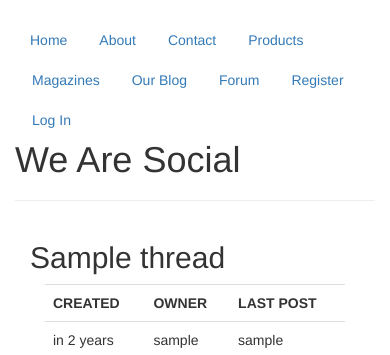
After one commit to caananay/we_are_social, a Django app: template templates/forum/thread.html in a window 390 px wide; the page is wider, and only the part inside the window is pictured. The commit adds this page. Shown: the top 355 px of that part. Run offline with Django 3.2, Linux system fonts and the light colour scheme; the template is opened without the code that fills it: most values are stand-ins (such as "Sample title", 1, 10 or a date in 2020); parts of the project's set-up code (start-up, migrations or seed data) failed here and were passed over; some libraries are stand-ins or nearby versions.

Commit message:
added forum

```diff
--- a/templates/base.html
+++ b/templates/base.html
@@ -8,8 +8,9 @@
     <meta name="description" content="">
     <meta name="author" content="">
     <link rel="stylesheet" href="https://cdnjs.cloudflare.com/ajax/libs/bootswatch/3.3.6/cerulean/bootstrap.min.css">
-{#    <link rel="stylesheet" href="{% static "css/style.css" %}">#}
-{#    <!-- script references -->#}
+    <link rel="stylesheet" href="{% static "css/blog.css" %}">
+    <link rel="stylesheet" href="{% static "css/font-awesome-4.7.0/css/font-awesome.css" %}">
+    <!-- script references -->
     <script src="https://cdnjs.cloudflare.com/ajax/libs/jquery/3.2.1/jquery.min.js"></script>
     <script src="https://cdnjs.cloudflare.com/ajax/libs/twitter-bootstrap/3.3.7/js/bootstrap.min.js">
 </script>
@@ -24,6 +25,8 @@
            <li><a href="#">Contact</a></li>
             <li><a href ="/products/">Products</a></li>
             <li><a href="/magazines/">Magazines</a></li>
+            <li><a href="/blog/">Our Blog</a></li>
+             <li><a href="/forum/">Forum</a></li>
            {% if user.is_authenticated %}
            <li><a href="{% url 'profile' %}">Profile</a></li>
            <li><a href="{% url 'logout' %}">Log Out</a></li>
--- /dev/null
+++ b/templates/forum/comment_details.html
@@ -0,0 +1,23 @@
+{% load thread_extras %}
+<div class="details">
+    <div class="col-md-6">
+        <div class="pull-left">
+            <time datetime="{{ post.created_at }}">
+                Posted: {{ post.created_at|started_time }}
+            </time>
+        </div>
+    </div>
+    <div class="col-md-6">
+        <div class="pull-right">
+            {% if post.user == user or user.is_staff %}
+                <a href="{% url 'edit_post' thread.id post.id %}">
+                    <i class="fa fa-pencil-square-o"></i>
+                </a>
+                <a href="{% url 'delete_post' thread.id post.id %}">
+                    <i class="fa fa-thrash-o"></i>
+                </a>
+            {% endif %}
+        </div>
+    </div>
+    <div class="clearfix"></div>
+</div>
--- /dev/null
+++ b/templates/forum/post.html
@@ -0,0 +1,18 @@
+{% load staticfiles %}
+{% load emoticons_tags %}
+<section class="row comment col-md-9">
+ <div class="col-md-3 comment-profile">
+   <p><img src="{% static 'images/user.png' %}" /></p>
+   <p>{{ post.user.username }}</p>
+   <p>{{ post.user.posts.count }} POSTS</p>
+ </div>
+ <div class="col-md-9 ">
+   <div class="comment-content">
+     {% autoescape off %}
+       {{ post.comment|emoticons }}
+     {% endautoescape %}
+   </div>
+   {% include "forum/comment_details.html" %}
+ </div>
+
+</section>
--- /dev/null
+++ b/templates/forum/thread.html
@@ -0,0 +1,44 @@
+{% extends "base.html" %}
+{% load thread_extras %}
+{% load staticfiles %}
+{% block content %}
+
+ <div class="row header">
+
+   <div class="container">
+     <h2>{{ thread.name }}</h2>
+     <div class="col-md-12">
+         <table class="table">
+             <tbody>
+             <tr>
+                 <th>
+                   CREATED
+                 </th>
+                 <th>OWNER</th>
+                 <th>LAST POST</th>
+             </tr>
+             <tr>
+                 <td>
+                   <time datetime="{{ thread.created_at }}">
+                    {{ thread.created_at|started_time }}
+                   </time>
+                 </td>
+                 <td>{{ thread.user.username }}</td>
+                 <td>{% last_posted_user_name thread %}</td>
+             </tr>
+           </tbody>
+         </table>
+     </div>
+     {% if user.is_authenticated %}
+       <p>
+         <a href="{% url 'new_post' thread.id %}" class="btn btn-primary">New post</a>
+       </p>
+     {% endif %}
+   </div>
+ </div>
+ <div class="container">
+   {% for post in thread.posts.all %}
+     {% include "forum/post.html" %}
+   {% endfor %}
+ </div>
+{% endblock %}
--- /dev/null
+++ b/threads/templatetags/thread_extras.py
@@ -0,0 +1,23 @@
+import arrow
+from django import template
+
+register = template.Library()
+
+
+@register.filter
+def get_total_subject_posts(subject):
+    total_posts = 0
+    for thread in subject.threads.all():
+        total_posts += thread.posts.count()
+    return total_posts
+
+
+@register.filter
+def started_time(created_at):
+    return arrow.get(created_at).humanize()
+
+
+@register.simple_tag
+def last_posted_user_name(thread):
+    posts = thread.posts.all().order_by('created_at')
+    return posts.first().user.username
```
Also changed, not shown: templates/forum/forum.html (added, +25 -0 lines), templates/forum/post_form.html (added, +26 -0 lines), templates/forum/thread_form.html (added, +28 -0 lines), templates/forum/thread_item.html (added, +12 -0 lines), templates/forum/threads.html (added, +17 -0 lines), threads/forms.py (added, +12 -0 lines), we_are_social/settings.py (+12 -0 lines), we_are_social/urls.py (+16 -0 lines), db.sqlite3, threads/templatetags/__init__.py (added).
